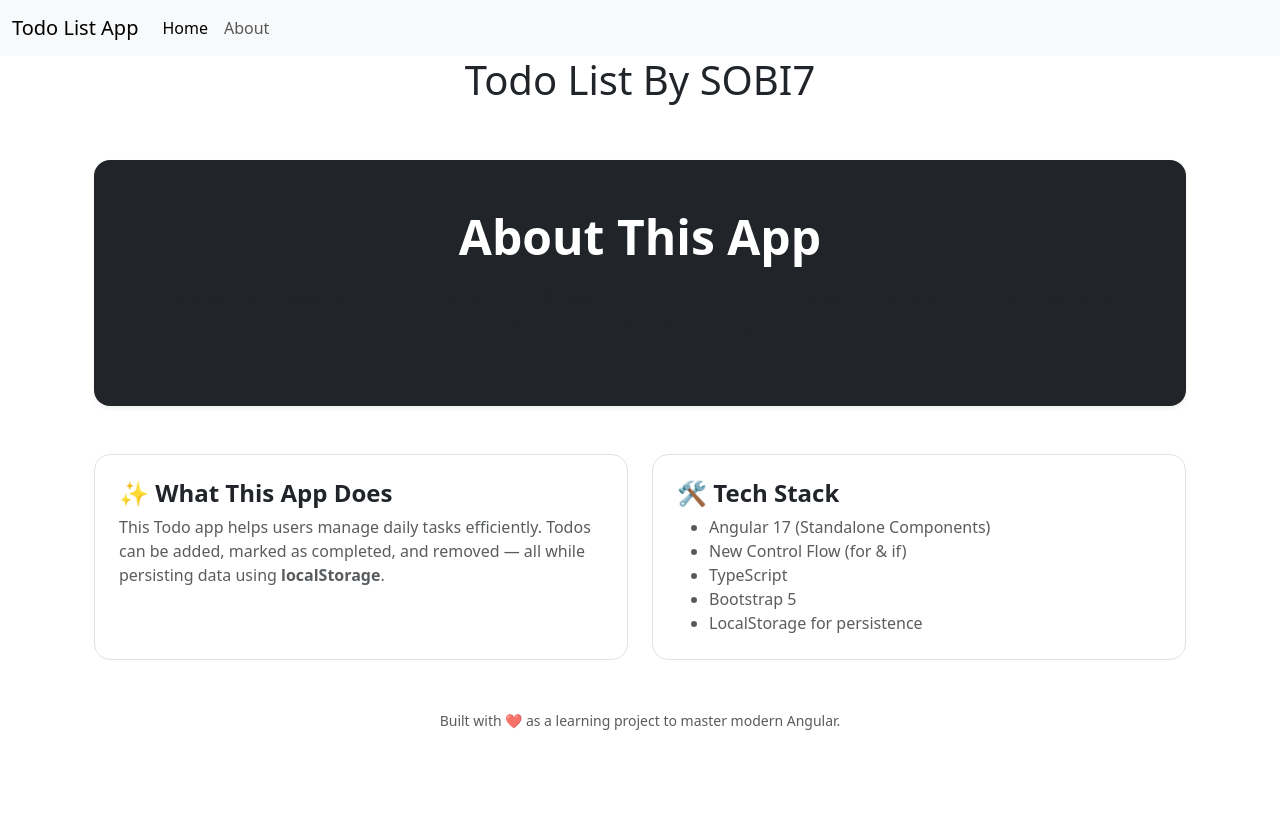
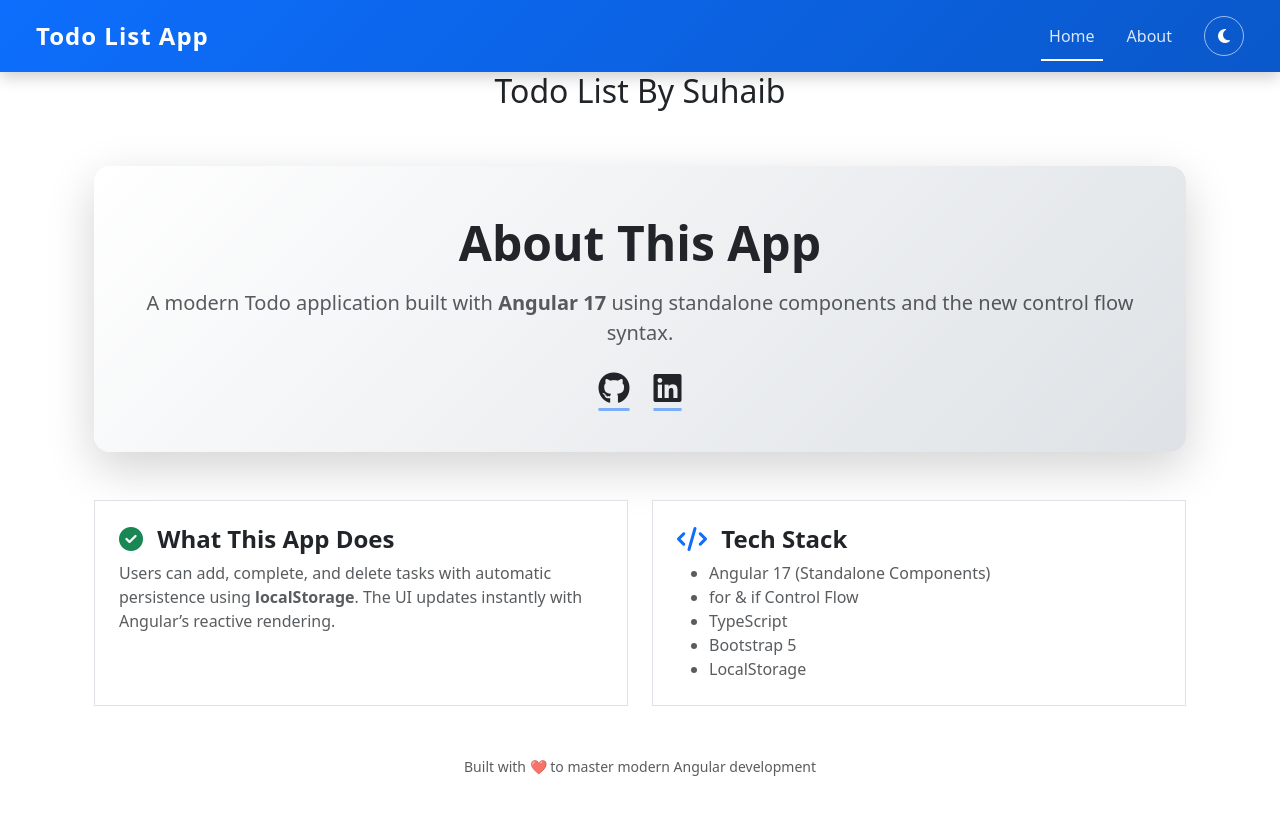
Before and after one commit to msuhaib-03/Todo-List, an Angular app: page /about in a window 1280 px wide. Shown: the top 814 px of the page. Built offline with nearby package versions, Linux system fonts and the light colour scheme.

Commit message:
Styling of About Page and overall effect

```diff
--- a/src/app/MyComponent/about/about.component.css
+++ b/src/app/MyComponent/about/about.component.css
@@ -0,0 +1,72 @@
+/* HERO BACKGROUND */
+.hero {
+  background: linear-gradient(135deg, var(--card-bg), var(--border-color));
+   color: var(--text-color);
+}
+
+/* INFO CARDS */
+.info-card {
+  background-color: var(--card-bg);
+  border: 1px solid var(--border-color);
+  color: var(--text-color);
+}
+
+.info-card:hover {
+  transform: translateY(-6px);
+  box-shadow: 0 12px 25px rgba(0, 0, 0, 0.08);
+}
+
+/* ICON LINKS */
+.icon-link {
+  font-size: 2rem;
+  color: #212529;
+  transition: transform 0.3s ease, color 0.3s ease;
+}
+
+.icon-link:hover {
+  transform: scale(1.2);
+  color: #000;
+}
+
+.icon-link.linkedin:hover {
+  color: #0a66c2;
+}
+
+/* Toggle button */
+.toggle-btn {
+  border-radius: 50%;
+  width: 45px;
+  height: 45px;
+}
+
+/* ANIMATIONS */
+.fade-in {
+  opacity: 0;
+  animation: fadeIn 0.8s ease forwards;
+}
+
+.slide-up {
+  opacity: 0;
+  transform: translateY(20px);
+  animation: slideUp 0.8s ease forwards;
+}
+
+/* DELAYS */
+.delay-1 { animation-delay: 0.2s; }
+.delay-2 { animation-delay: 0.4s; }
+.delay-3 { animation-delay: 0.6s; }
+
+/* KEYFRAMES */
+@keyframes fadeIn {
+  to {
+    opacity: 1;
+  }
+}
+
+@keyframes slideUp {
+  to {
+    opacity: 1;
+    transform: translateY(0);
+  }
+}
+/* RESPONSIVE ADJUSTMENTS */
--- a/src/app/MyComponent/about/about.component.html
+++ b/src/app/MyComponent/about/about.component.html
@@ -1,49 +1,65 @@
 <div class="container py-5">
 
-  <!-- HERO / INTRO -->
-  <div class="p-5 mb-5 text-center bg-dark text-white rounded-4 shadow-sm">
-    <h1 class="display-5 fw-bold">About This App</h1>
-    <p class="fs-5 text-muted mt-3">
-      A simple yet powerful Todo application built with
-      <strong>Angular 17</strong> using modern standalone components
+  <!-- HERO SECTION -->
+  <div class="hero p-5 mb-5 text-center rounded-4 shadow-lg">
+    <h1 class="display-5 fw-bold fade-in">About This App</h1>
+
+    <p class="fs-5 mt-3 text-muted fade-in delay-1">
+      A modern Todo application built with
+      <strong>Angular 17</strong> using standalone components
       and the new control flow syntax.
     </p>
+
+    <!-- SOCIAL ICONS -->
+    <div class="d-flex justify-content-center gap-4 mt-4 fade-in delay-2">
+      <a href="https://github.com/msuhaib-03" target="_blank" class="icon-link">
+        <i class="fab fa-github"></i>
+      </a>
+
+      <a href="https://linkedin.com/in/msuhaib-03-fsjavadev" target="_blank" class="icon-link linkedin">
+        <i class="fab fa-linkedin"></i>
+      </a>
+    </div>
   </div>
 
-  <!-- CONTENT SECTION -->
+  <!-- INFO CARDS -->
   <div class="row g-4">
 
-    <div class="col-md-6">
-      <div class="p-4 border rounded-4 h-100">
-        <h4 class="fw-semibold">✨ What This App Does</h4>
+    <div class="col-md-6 slide-up">
+      <div class="info-card p-4 h-100">
+        <h4 class="fw-semibold">
+          <i class="fas fa-check-circle me-2 text-success"></i>
+          What This App Does
+        </h4>
         <p class="text-muted mt-2">
-          This Todo app helps users manage daily tasks efficiently.
-          Todos can be added, marked as completed, and removed — all
-          while persisting data using <strong>localStorage</strong>.
+          Users can add, complete, and delete tasks with automatic
+          persistence using <strong>localStorage</strong>.
+          The UI updates instantly with Angular’s reactive rendering.
         </p>
       </div>
     </div>
 
-    <div class="col-md-6">
-      <div class="p-4 border rounded-4 h-100">
-        <h4 class="fw-semibold">🛠 Tech Stack</h4>
+    <div class="col-md-6 slide-up delay-1">
+      <div class="info-card p-4 h-100">
+        <h4 class="fw-semibold">
+          <i class="fas fa-code me-2 text-primary"></i>
+          Tech Stack
+        </h4>
         <ul class="text-muted mt-2 mb-0">
           <li>Angular 17 (Standalone Components)</li>
-          <li>New Control Flow (for & if)</li>
+          <li>for & if Control Flow</li>
           <li>TypeScript</li>
           <li>Bootstrap 5</li>
-          <li>LocalStorage for persistence</li>
+          <li>LocalStorage</li>
         </ul>
       </div>
     </div>
 
   </div>
 
-  <!-- FOOTER NOTE -->
-  <div class="text-center mt-5 text-muted">
-    <small>
-      Built with ❤️ as a learning project to master modern Angular.
-    </small>
+  <!-- FOOTER -->
+  <div class="text-center mt-5 text-muted fade-in delay-3">
+    <small>Built with ❤️ to master modern Angular development</small>
   </div>
 
 </div>
--- a/src/app/MyComponent/about/about.component.ts
+++ b/src/app/MyComponent/about/about.component.ts
@@ -1,4 +1,5 @@
 import { Component } from '@angular/core';
+import { isPlatformBrowser } from '@angular/common';
 
 @Component({
   selector: 'app-about',
@@ -9,4 +10,24 @@ import { Component } from '@angular/core';
 })
 export class AboutComponent {
 
+  darkMode = false;
+  isBrowser = false;
+
+  constructor() {
+    // Restore theme on refresh
+    this.darkMode = localStorage.getItem('theme') === 'dark';
+    this.applyTheme();
+  }
+
+  toggleDarkMode() {
+    this.darkMode = !this.darkMode;
+    localStorage.setItem('theme', this.darkMode ? 'dark' : 'light');
+    this.applyTheme();
+  }
+
+  private applyTheme() {
+    if (!this.isBrowser) return;
+
+    document.body.classList.toggle('dark-mode', this.darkMode);
+  }
 }
--- a/src/app/app.component.css
+++ b/src/app/app.component.css
@@ -1 +1,79 @@
-/*   styling of file app component */
+/* Premium Navbar Base */
+.navbar-premium {
+  background: linear-gradient(135deg, #0d6efd, #0a58ca);
+  padding: 0.8rem 1.5rem;
+  box-shadow: 0 5px 15px rgba(0,0,0,0.2);
+  transition: background 0.3s ease, box-shadow 0.3s ease;
+  z-index: 1000;
+}
+
+/* Brand Styling */
+.navbar-brand {
+  color: #ffffff !important;
+  font-weight: 700;
+  font-size: 1.5rem;
+  letter-spacing: 1px;
+  transition: transform 0.2s ease;
+}
+.navbar-brand:hover {
+  transform: scale(1.05);
+}
+
+/* Nav links styling */
+.navbar-nav .nav-link {
+  color: rgba(255, 255, 255, 0.85) !important;
+  font-weight: 500;
+  margin: 0 0.5rem;
+  position: relative;
+  transition: color 0.3s ease;
+}
+
+/* Animated underline on hover */
+.navbar-nav .nav-link::after {
+  content: '';
+  position: absolute;
+  width: 0;
+  height: 2px;
+  background: #ffffff;
+  left: 0;
+  bottom: -5px;
+  transition: width 0.3s ease;
+}
+.navbar-nav .nav-link:hover::after,
+.navbar-nav .nav-link.active::after {
+  width: 100%;
+}
+
+/* Toggler button for mobile */
+.navbar-toggler {
+  border-color: rgba(255,255,255,0.6);
+  transition: transform 0.2s ease;
+}
+.navbar-toggler:hover {
+  transform: scale(1.1);
+}
+.navbar-toggler-icon {
+  filter: invert(1);
+}
+
+/* Toggle button styling */
+.toggle-btn {
+  border: 1px solid rgba(255,255,255,0.6);
+  color: #ffffff;
+  transition: all 0.3s ease;
+  border-radius: 50%;
+  width: 40px;
+  height: 40px;
+  display: flex;
+  align-items: center;
+  justify-content: center;
+}
+.toggle-btn:hover {
+  background-color: rgba(255,255,255,0.15);
+  transform: scale(1.1);
+}
+
+/* Sticky effect shadow on scroll */
+body.scrolled .navbar-premium {
+  box-shadow: 0 8px 20px rgba(0,0,0,0.25);
+}
--- a/src/app/app.component.html
+++ b/src/app/app.component.html
@@ -1,13 +1,15 @@
 <div>
 
-  <nav class="navbar navbar-expand-lg bg-body-tertiary">
+  <nav class="navbar navbar-expand-lg navbar-premium sticky-top">
   <div class="container-fluid">
     <a class="navbar-brand" routerLink="/">Todo List App</a>
-    <button class="navbar-toggler" type="button" data-bs-toggle="collapse" data-bs-target="#navbarSupportedContent" aria-controls="navbarSupportedContent" aria-expanded="false" aria-label="Toggle navigation">
+    <button class="navbar-toggler" type="button" data-bs-toggle="collapse"
+      data-bs-target="#navbarPremium" aria-controls="navbarPremium"
+      aria-expanded="false" aria-label="Toggle navigation">
       <span class="navbar-toggler-icon"></span>
     </button>
-    <div class="collapse navbar-collapse" id="navbarSupportedContent">
-      <ul class="navbar-nav me-auto mb-2 mb-lg-0">
+    <div class="collapse navbar-collapse" id="navbarPremium">
+      <ul class="navbar-nav ms-auto mb-2 mb-lg-0">
         <li class="nav-item">
           <a class="nav-link active" aria-current="page" routerLink="/">Home</a>
         </li>
@@ -16,13 +18,18 @@
         </li>
       </ul>
 
+      <div class="d-flex align-items-center ms-3">
+        <button class="btn toggle-btn">
+          <i class="fas" [class.fa-moon]="!darkMode" [class.fa-sun]="darkMode"></i>
+        </button>
+      </div>
     </div>
   </div>
 </nav>
 
 
 <div class="container fluid">
-  <h1 class="text-center"> Todo List By SOBI7</h1>
+  <h2 class="text-center"> Todo List By Suhaib</h2>
   <!-- <app-todos></app-todos> -->
    <router-outlet></router-outlet>
 </div>
--- a/src/app/app.component.ts
+++ b/src/app/app.component.ts
@@ -1,5 +1,6 @@
-import { Component } from '@angular/core';
+import { Component, Inject, PLATFORM_ID } from '@angular/core';
 import { RouterOutlet, RouterLink } from '@angular/router';
+import { isPlatformBrowser } from '@angular/common';
 import { TodosComponent } from './MyComponent/todos/todos.component';
 
 @Component({
@@ -10,12 +11,42 @@ import { TodosComponent } from './MyComponent/todos/todos.component';
   styleUrl: './app.component.css'
 })
 export class AppComponent {
+  // app.component.ts (or main layout component)
+ngOnInit() {
+  if (typeof window !== 'undefined') {
+    window.addEventListener('scroll', () => {
+      if (window.scrollY > 20) {
+        document.body.classList.add('scrolled');
+      } else {
+        document.body.classList.remove('scrolled');
+      }
+    });
+  }
+}
+
   title = 'todo-list-app';
-  constructor() {
-  //   setTimeout(() => {
-  //     this.title = 'Title Changed!';
-  //   }, 2000);
-   }
+darkMode: boolean = false;
+isBrowser = false;
+
+constructor(@Inject(PLATFORM_ID) platformId: Object) {
+    this.isBrowser = isPlatformBrowser(platformId);
+
+    if (this.isBrowser) {
+      this.darkMode = localStorage.getItem('theme') === 'dark';
+    }
+  }
+
+ toggleDarkMode() {
+    this.darkMode = !this.darkMode;
+
+    if (this.isBrowser) {
+      localStorage.setItem('theme', this.darkMode ? 'dark' : 'light');
+    }
+  }
+
+  private applyTheme() {
+    document.body.classList.toggle('dark-mode', this.darkMode);
+  }
 }
 
 // How this module works is here..
--- a/src/index.html
+++ b/src/index.html
@@ -10,6 +10,8 @@
   <base href="/">
   <meta name="viewport" content="width=device-width, initial-scale=1">
   <link rel="icon" type="image/x-icon" href="favicon.ico">
+  <link href="https://cdnjs.cloudflare.com/ajax/libs/font-awesome/6.5.1/css/all.min.css" rel="stylesheet"/>
+
 </head>
 <body>
   <app-root></app-root>
--- a/src/styles.css
+++ b/src/styles.css
@@ -1 +1,34 @@
-/* You can add global styles to this file, and also import other style files */
+/* DEFAULT */
+:root {
+  --bg-color: #ffffff;
+  --text-color: #212529;
+  --card-bg: #ffffff;
+  --border-color: #dee2e6;
+}
+
+/* DARK MODE */
+.dark-mode {
+  --bg-color: #121212;
+  --text-color: #e9ecef;
+  --card-bg: #1f1f1f;
+  --border-color: #2f2f2f;
+}
+
+/* APPLY EVERYWHERE */
+body {
+  background-color: var(--bg-color);
+  color: var(--text-color);
+}
+
+/* FIX BOOTSTRAP TEXT */
+.dark-mode .text-muted {
+  color: #b0b0b0 !important;
+}
+
+.dark-mode .bg-light {
+  background-color: #1f1f1f !important;
+}
+
+.dark-mode .border {
+  border-color: var(--border-color) !important;
+}
```
